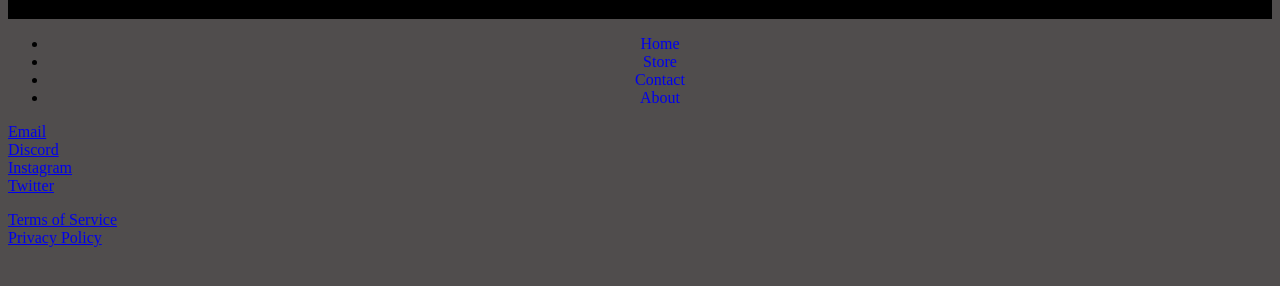
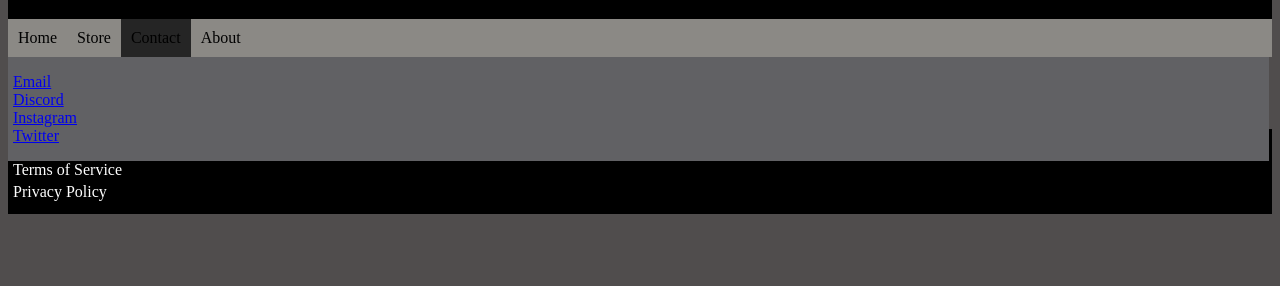
Before and after one commit to BatemaDevelopment/batemadevelopment.com, a plain HTML site: page docs/html5/contact/contact.html in a window 1280 px wide. Shown: the part 74-360 px from the top of the page. Drawn offline with Linux system fonts and the light colour scheme.

Commit message:
Update contact.html

```diff
--- a/docs/html5/contact/contact.html
+++ b/docs/html5/contact/contact.html
@@ -3,6 +3,7 @@
     <head>
       <title>BatemaDevelopment</title>
       <link rel="stylesheet" type="text/css" href="/css3/stylesheets/theme.css">
+      <link rel="stylesheet" type="text/css" href="/css3/stylesheets/storetheme.css">
       <link rel="shortcut icon" type="image/x-icon" href="/images/ico/BatemaDevelopment.png">
       <meta charset="UTF-8">
       <script src="/jquery/jquery-3.5.1.js"></script>
@@ -11,7 +12,7 @@
 
     <body>
       <header><h1>BatemaDevelopment</h1></header>
-      <div class="topnav">
+      <div id="topnav">
         <ul>
           <li><a href="/index.html">Home</a></li>
           <li><a href="/html5/store/store.html">Store</a></li>
@@ -20,11 +21,15 @@
         </ul>
       </div>
 
-      <p><a href="mailto:lukasbatema@gmail.com">Email</a><br><a href="javascript:void(0)">Discord</a><br><a href="javascript:void(0)">Instagram</a><br><a href="javascript:void(0)">Twitter</a></p>
+      <div id="column">
+        <div id="single">
+          <p><a href="mailto:lukasbatema@gmail.com">Email</a><br><a href="javascript:void(0)">Discord</a><br><a href="javascript:void(0)">Instagram</a><br><a href="javascript:void(0)">Twitter</a></p>
+        </div>
+      </div>
     </body>
 
     <footer>
-      <div class="footer">
+      <div id="footer">
         <p><a href="/html5/agreements/tos.html">Terms of Service</a><br><a href="/html5/agreements/privacypolicy.html">Privacy Policy</a></p>
       </div>
     </footer>
```
